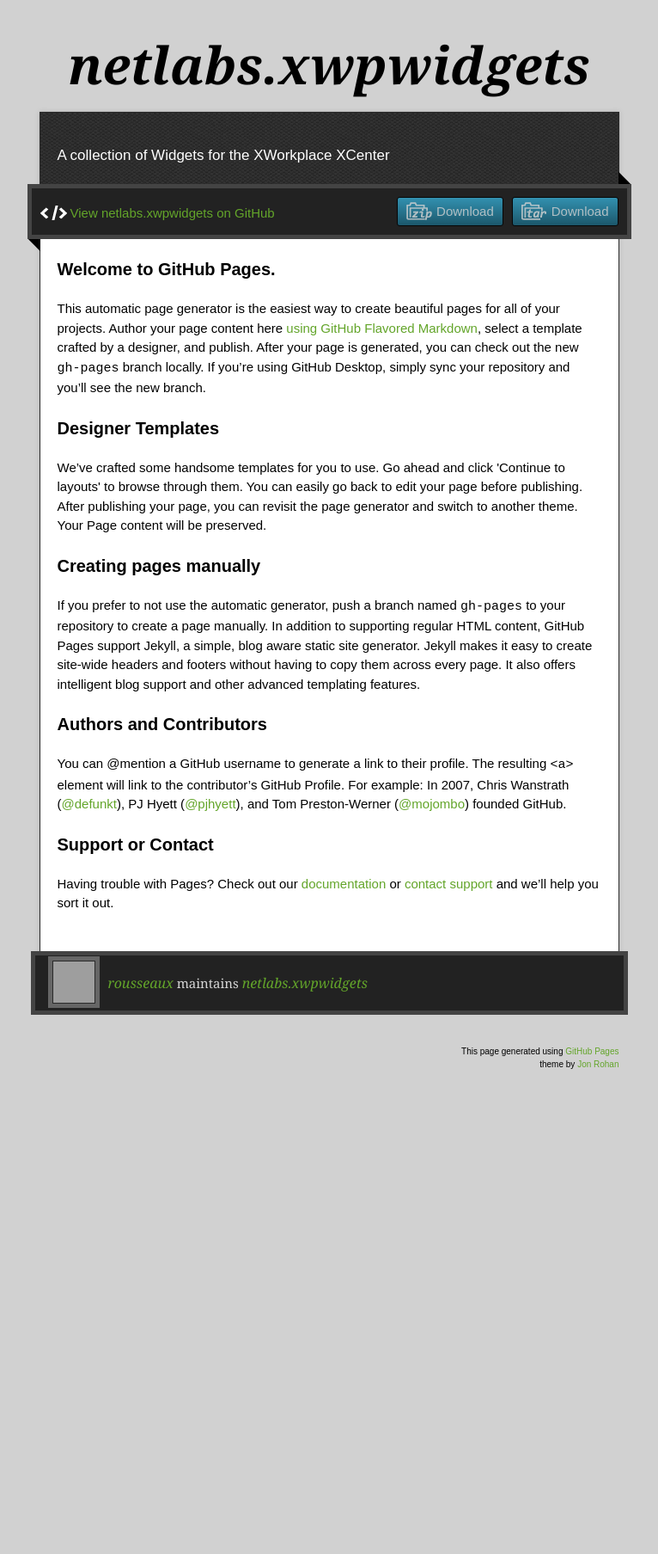
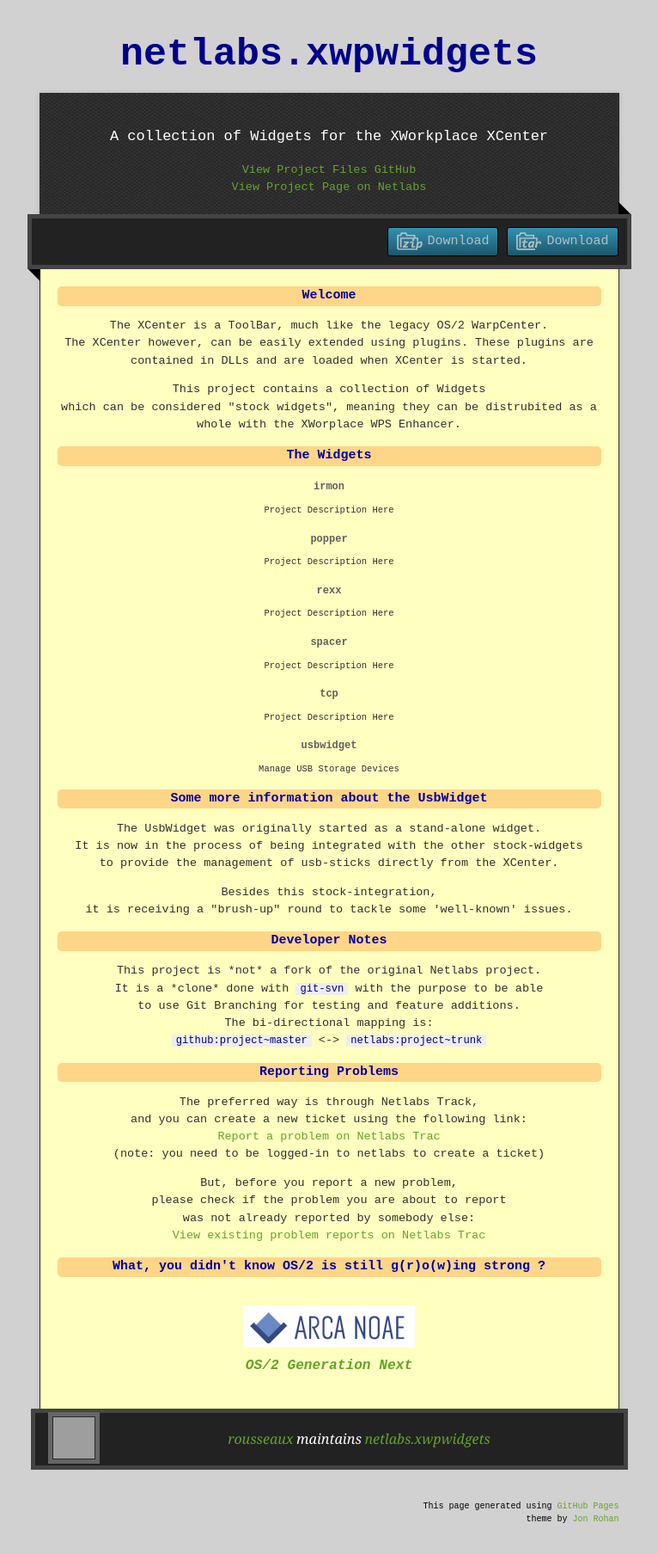
Before and after one commit to rousseaux/netlabs.xwpwidgets, a plain HTML site: page index.html in a window 1280 px wide. Shown: the whole page at 86% size, without its empty margins (257-1023 px from the left). Before the commit the page ends 1335 px from the top, so only its background shows below. Drawn offline with nearby package versions, Linux system fonts and the light colour scheme; grey boxes are pictures that could not be loaded.

Commit message:
Initial Project Portal

```diff
--- a/index.html
+++ b/index.html
@@ -8,6 +8,8 @@
 
 <link rel="stylesheet" href="stylesheets/stylesheet.css" media="screen">
 <link rel="stylesheet" href="stylesheets/github-dark.css">
+<!-- Custom Tweaks -->
+<link rel="stylesheet" href="stylesheets/rousseaux.timemachine.css">
 <script type="text/javascript" src="https://ajax.googleapis.com/ajax/libs/jquery/1.7.1/jquery.min.js"></script>
 <script type="text/javascript" src="javascripts/script.js"></script>
 
@@ -26,46 +28,106 @@
 </header>
 <div id="container">
 <p class="tagline">A collection of Widgets for the XWorkplace XCenter</p>
+<p>
+<a href="https://github.com/rousseaux/netlabs.xwpwidgets" class="code.no">View Project Files GitHub</a><br>
+<a href="http://trac.netlabs.org/xwpwidgets" class="code.no">View Project Page on Netlabs</a><br>
+</p>
 <div id="main" role="main">
 <div class="download-bar">
 <div class="inner">
 <a href="https://github.com/rousseaux/netlabs.xwpwidgets/tarball/master" class="download-button tar"><span>Download</span></a>
 <a href="https://github.com/rousseaux/netlabs.xwpwidgets/zipball/master" class="download-button zip"><span>Download</span></a>
-          <a href="https://github.com/rousseaux/netlabs.xwpwidgets" class="code">View netlabs.xwpwidgets on GitHub</a>
 </div>
 <span class="blc"></span><span class="trc"></span>
 </div>
-        <article class="markdown-body">
-          <h3>
-<a id="welcome-to-github-pages" class="anchor" href="#welcome-to-github-pages" aria-hidden="true"><span aria-hidden="true" class="octicon octicon-link"></span></a>Welcome to GitHub Pages.</h3>
+<!--article class="markdown-body"-->
 
-<p>This automatic page generator is the easiest way to create beautiful pages for all of your projects. Author your page content here <a href="https://guides.github.com/features/mastering-markdown/">using GitHub Flavored Markdown</a>, select a template crafted by a designer, and publish. After your page is generated, you can check out the new <code>gh-pages</code> branch locally. If you’re using GitHub Desktop, simply sync your repository and you’ll see the new branch.</p>
 
-<h3>
-<a id="designer-templates" class="anchor" href="#designer-templates" aria-hidden="true"><span aria-hidden="true" class="octicon octicon-link"></span></a>Designer Templates</h3>
+<h3>Welcome</h3>
+<p>
+The XCenter is a ToolBar, much like the legacy OS/2 WarpCenter.<br>
+The XCenter however, can be easily extended using plugins. These plugins are contained
+in DLLs and are loaded when XCenter is started.<br>
+<p></p>
+<p>
+This project contains a collection of Widgets<br>
+which can be considered "stock widgets", meaning they can be distrubited as a whole with the XWorplace WPS Enhancer.
+</p>
 
-<p>We’ve crafted some handsome templates for you to use. Go ahead and click 'Continue to layouts' to browse through them. You can easily go back to edit your page before publishing. After publishing your page, you can revisit the page generator and switch to another theme. Your Page content will be preserved.</p>
+<h3>The Widgets</h3>
+<h4>irmon</h4>
+<p class="widget-description">
+Project Description Here
+</p>
+<h4>popper</h4>
+<p class="widget-description">
+Project Description Here
+</p>
+<h4>rexx</h4>
+<p class="widget-description">
+Project Description Here
+</p>
+<h4>spacer</h4>
+<p class="widget-description">
+Project Description Here
+</p>
+<h4>tcp</h4>
+<p class="widget-description">
+Project Description Here
+</p>
+<h4>usbwidget</h4>
+<p class="widget-description">
+Manage USB Storage Devices
+</p>
 
-<h3>
-<a id="creating-pages-manually" class="anchor" href="#creating-pages-manually" aria-hidden="true"><span aria-hidden="true" class="octicon octicon-link"></span></a>Creating pages manually</h3>
+<h3>Some more information about the UsbWidget</h3>
+<p>
+The UsbWidget was originally started as a stand-alone widget.<br>
+It is now in the process of being integrated with the other stock-widgets<br>
+to provide the management of usb-sticks directly from the XCenter.<br>
+</p>
+<p></p>
+<p>
+Besides this stock-integration,<br>
+it is receiving a "brush-up" round to tackle some 'well-known' issues.<br>
+</p>
 
-<p>If you prefer to not use the automatic generator, push a branch named <code>gh-pages</code> to your repository to create a page manually. In addition to supporting regular HTML content, GitHub Pages support Jekyll, a simple, blog aware static site generator. Jekyll makes it easy to create site-wide headers and footers without having to copy them across every page. It also offers intelligent blog support and other advanced templating features.</p>
+<h3>Developer Notes</h3>
+<p>
+This project is *not* a fork of the original Netlabs project.<br>
+It is a *clone* done with <code>git-svn</code> with the purpose to be able<br>
+to use Git Branching for testing and feature additions.<br>
+The bi-directional mapping is:<br>
+<code>github:project~master</code> &lt;-&gt; <code>netlabs:project~trunk</code>
+</p>
 
-<h3>
-<a id="authors-and-contributors" class="anchor" href="#authors-and-contributors" aria-hidden="true"><span aria-hidden="true" class="octicon octicon-link"></span></a>Authors and Contributors</h3>
+<h3>Reporting Problems</h3>
+<p>
+The preferred way is through Netlabs Track,<br>
+and you can create a new ticket using the following link:<br>
+<a href="http://trac.netlabs.org/xwpwidgets/newticket" class="code.no">Report a problem on Netlabs Trac</a><br>
+(note: you need to be logged-in to netlabs to create a ticket)<br>
+</p>
+<p></p>
+<p>
+But, before you report a new problem,<br>
+please check if the problem you are about to report<br>
+was not already reported by somebody else:<br>
+<a href="http://trac.netlabs.org/xwpwidgets/report" class="code.no">View existing problem reports on Netlabs Trac</a><br>
+</p>
 
-<p>You can @mention a GitHub username to generate a link to their profile. The resulting <code>&lt;a&gt;</code> element will link to the contributor’s GitHub Profile. For example: In 2007, Chris Wanstrath (<a href="https://github.com/defunkt" class="user-mention">@defunkt</a>), PJ Hyett (<a href="https://github.com/pjhyett" class="user-mention">@pjhyett</a>), and Tom Preston-Werner (<a href="https://github.com/mojombo" class="user-mention">@mojombo</a>) founded GitHub.</p>
+<h3>What, you didn't know OS/2 is still g(r)o(w)ing strong ?</h3>
+<p>
+<br>
+<a href="https://www.arcanoae.com"><span style="font-weight:bold;font-size:1.2em;font-style:italic;"><img src="images/ArcaNoaeLGO.png" width="200"><br>OS/2 Generation Next</span></a><br>
+</p>
 
-<h3>
-<a id="support-or-contact" class="anchor" href="#support-or-contact" aria-hidden="true"><span aria-hidden="true" class="octicon octicon-link"></span></a>Support or Contact</h3>
-
-<p>Having trouble with Pages? Check out our <a href="https://help.github.com/pages">documentation</a> or <a href="https://github.com/contact">contact support</a> and we’ll help you sort it out.</p>
-        </article>
+<!--/article-->
 </div>
 </div>
 <footer>
 <div class="owner">
-      <p><a href="https://github.com/rousseaux" class="avatar"><img src="https://avatars0.githubusercontent.com/u/7724688?v=3&amp;s=60" width="48" height="48"></a> <a href="https://github.com/rousseaux">rousseaux</a> maintains <a href="https://github.com/rousseaux/netlabs.xwpwidgets">netlabs.xwpwidgets</a></p>
+<p><a href="https://github.com/rousseaux" class="avatar"><img src="https://avatars0.githubusercontent.com/u/7724688?v=3&amp;s=60" width="48" height="48"></a> <a href="http://rousseaux.github.io">rousseaux</a> <span style="color:white; font-family:inherit; font-size:1.2em; font-style:italic;">maintains</span> <a href="https://github.com/rousseaux/netlabs.xwpwidgets">netlabs.xwpwidgets</a></p>
 
 
 </div>
--- /dev/null
+++ b/stylesheets/rousseaux.timemachine.css
@@ -0,0 +1,127 @@
+/*****************************************************************************\
+* rousseaux.timemachine.css :: stylesheet overrides                           *
+* --------------------------------------------------------------------------- *
+* These tweaks are for the GitHub TimeMachine theme.                          *
+* The TimeMachine theme is currently used for this Project Portal.            *
+\*****************************************************************************/
+
+body {
+  font-family: Monospace;
+}
+
+div.shell {
+  width: 800px;
+}
+
+span.banner-fix {
+  width: 800px;
+}
+
+table {
+  border-bottom: 0px solid #bdb6ad;
+}
+
+th {
+  text-align: left;
+}
+
+th {
+  display: table-cell;
+  padding: 2px 10px;
+  border: solid #ece4d8;
+  border-width: 0 2px 2px 0;
+  color: #cd596b;
+  font-family: inherit;
+  font-weight: bold;
+  font-size: inherit;
+  font-style: italic;
+}
+
+td {
+  font-style: italic;
+}
+
+footer {
+  background: none;
+}
+
+section#downloads,
+div#no-downloads {
+  background: none;
+}
+
+footer span.ribbon-inner a {
+  bottom: 0px;
+  font-family: Georgia;
+  text-transform: none;
+  font-style: inherit;
+  font-weight: inherit;
+  font-size: inherit;
+}
+
+footer span.ribbon-inner p {
+  padding-top: 4px;
+  font: bold italic 14px/1 Georgia, Times, “Times New Roman”, serif;
+}
+
+h1,h2,h3,h4,h5,h6 {
+  font-family: Monospace, Georgia, Times, “Times New Roman”, serif;
+  text-align: center;
+}
+
+h1.title {
+  color: darkblue;
+  font-family: Monospace;
+  font-style: normal;
+  font-size: 3em;
+  text-transform: none;
+}
+
+h2 {
+  background-color: #7c334f;
+  font: bold italic 1em/1.5 Georgia, Times, “Times New Roman”, serif;
+  color: #e69b95;
+  padding-bottom: 14px;
+  margin-top: 0px;
+}
+
+h3 {
+    font-size: 1em;
+    color: #0000a0;
+    margin-bottom: 0px;
+    padding-bottom: 0px;
+    background-color: #ffd588;
+    border-radius: 5px;
+}
+
+h4 {
+    font-size: 0.8em;
+    color: #606060;
+    margin-bottom: 0px;
+    padding-bottom: 0px;
+}
+
+p {
+  text-align: center;
+  color: #303030;
+  font-style: normal;
+  font-size: 0.9em;
+}
+
+p.widget-description {
+  font-size: 0.7em;
+}
+
+code {
+    font-size: 0.9em;
+    color: #000080;
+    background-color: #eeeeee;
+    padding-left: 5px;
+    padding-right: 5px;
+}
+
+#main {
+  margin-top: 20px;
+  padding: 0 20px 90px;
+  background-color: #ffffc0;
+}
```
Also changed, not shown: images/ArcaNoaeLGO.png (added), 1 other file. Lines whose indentation alone changed are shown as unchanged.
